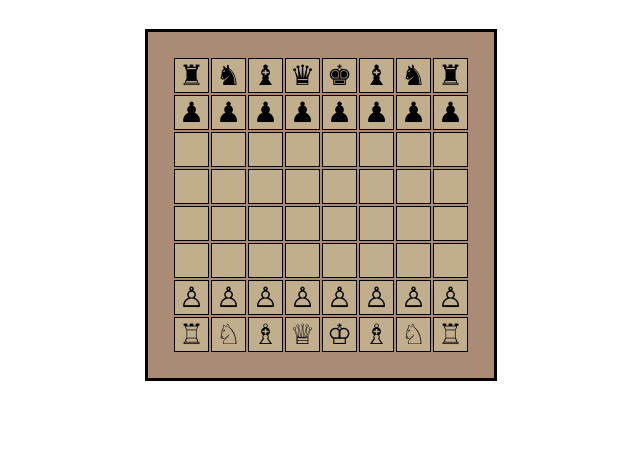
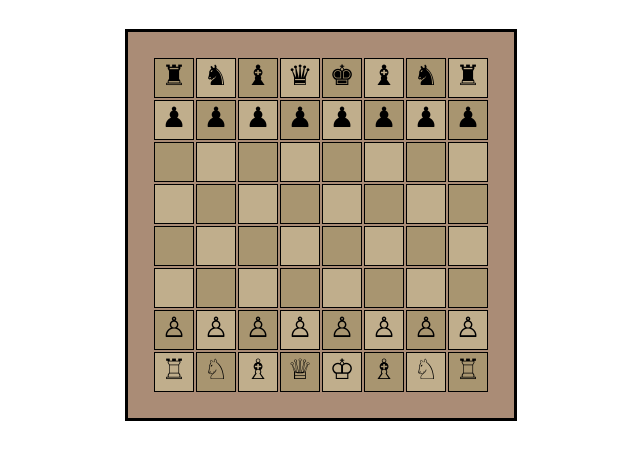
Before and after one commit to danielgiron/chess, a plain HTML site: page index.html in a window 1280 px wide. Shown: the part 90-550 px from the top of the page, without its empty margins (319-959 px from the left). Drawn offline with Linux system fonts and the light colour scheme.

Commit message:
Cells Iabeled with Unique IDs

```diff
--- a/script.js
+++ b/script.js
@@ -13,56 +13,73 @@ for (let i = 0; i < 8; i++) {
   board.push(row);
 }
 
+//create all 64 cell divs to make up the board and add "cell" to their classlist
+let letters = ["a", "b", "c", "d", "e", "f", "g", "h"];
+let alpha = 0; //index variable of letters[]
+let numbers = [1, 2, 3, 4, 5, 6, 7, 8];
+let num = 0; //index variable of numbers[]
+
+let cellFlip = true; //used to create alternating cells classed as "even" or not
 board.forEach((row) => {
   row.forEach((cell) => {
     const newBlock = document.createElement("div");
-    newBlock.classList.add("gridBlock");
-    //console.log(cell);
-    newBlock.id = cell;
+    newBlock.classList.add("cell");
+    if (cellFlip) {
+      newBlock.classList.add("even");
+    }
+    cellFlip = !cellFlip;
+    cellId = "" + letters[alpha] + numbers[num];
+    newBlock.id = cellId;
     boardContainer.appendChild(newBlock);
+
+    num = num + 1;
   });
   const br = document.createElement("br");
   boardContainer.appendChild(br);
+  cellFlip = !cellFlip;
+  num = 0;
+  alpha = alpha + 1;
 });
 
+//dictionary containing all pieces and their starting cells as key value pairs
 let pieces = {
-  blackTower1: "00",
-  blackTower2: "07",
-  blackHorse1: "01",
-  blackHorse2: "06",
-  blackBishop1: "02",
-  blackBishop2: "05",
-  blackKing: "04",
-  blackQueen: "03",
-  blackPawn1: "10",
-  blackPawn2: "11",
-  blackPawn3: "12",
-  blackPawn4: "13",
-  blackPawn5: "14",
-  blackPawn6: "15",
-  blackPawn7: "16",
-  blackPawn8: "17",
-  whiteTower1: "70",
-  whiteTower2: "77",
-  whiteHorse1: "71",
-  whiteHorse2: "76",
-  whiteBishop1: "72",
-  whiteBishop2: "75",
-  whiteKing: "74",
-  whiteQueen: "73",
-  whitePawn1: "60",
-  whitePawn2: "61",
-  whitePawn3: "62",
-  whitePawn4: "63",
-  whitePawn5: "64",
-  whitePawn6: "65",
-  whitePawn7: "66",
-  whitePawn8: "67",
+  blackTower1: "a1",
+  blackTower2: "a8",
+  blackKnight1: "a2",
+  blackKnight2: "a7",
+  blackBishop1: "a3",
+  blackBishop2: "a6",
+  blackKing: "a5",
+  blackQueen: "a4",
+  blackPawn1: "b1",
+  blackPawn2: "b2",
+  blackPawn3: "b3",
+  blackPawn4: "b4",
+  blackPawn5: "b5",
+  blackPawn6: "b6",
+  blackPawn7: "b7",
+  blackPawn8: "b8",
+  whiteTower1: "h1",
+  whiteTower2: "h8",
+  whiteHorse1: "h2",
+  whiteHorse2: "h7",
+  whiteBishop1: "h3",
+  whiteBishop2: "h6",
+  whiteKing: "h5",
+  whiteQueen: "h4",
+  whitePawn1: "g1",
+  whitePawn2: "g2",
+  whitePawn3: "g3",
+  whitePawn4: "g4",
+  whitePawn5: "g5",
+  whitePawn6: "g6",
+  whitePawn7: "g7",
+  whitePawn8: "g8",
 };
 
+//places all pieces in their initial cells
 function setup() {
   for (const [key, value] of Object.entries(pieces)) {
-    console.log(key, value);
     let cell = document.getElementById(value);
     switch (key) {
       /////////// BLACK PIECES
@@ -70,8 +87,8 @@ function setup() {
       case "blackTower2":
         cell.innerText = "♜";
         break;
-      case "blackHorse1":
-      case "blackHorse2":
+      case "blackKnight1":
+      case "blackKnight2":
         cell.innerText = "♞";
         break;
       case "blackBishop1":
@@ -133,16 +150,35 @@ setup();
 ////end of inititializing board
 
 //to select cell in boardContainer
-boardContainer.onclick = (e) => {
-  console.log(e.target.id); // get the element by id
-  var cell = document.getElementById(e.target.id);
+
+var cellStack = [];
+boardContainer.addEventListener("click", moveFunc);
+
+function moveFunc(event, cellStack) {
   try {
-    if (cell.innerText === "") {
-      cell.innerText = "♕";
-    } else {
-      cell.innerText = "";
+    var cell = event.target;
+    console.log(cell.id);
+    if (!cell.innerText === "") {
+      cellStack.push(cell);
+      console.log(cellStack);
     }
-  } catch {
-    //not a cell
-  }
-};
+  } catch {}
+  console.log(cellStack);
+}
+
+if (!cellStack.length === 1) {
+  let cell1 = cellStack[0];
+  let cell2 = cellStack[1];
+  let tempCellVal = cell2.innerText;
+
+  cell2.innerText = cell1.innerText;
+  cell1.innerText = tempCellVal;
+}
+
+// boardContainer.onclick = (e) => {
+//   console.log(e.target.id); // get the element by id
+//   //   var firstCell = document.getElementById(e.target.id);
+//   //   let firstVal = firstCell.innerText;
+//   //   document.title = e.target.id;
+//   //   console.log(firstVal);
+// };
--- a/style.css
+++ b/style.css
@@ -18,18 +18,27 @@ h1 {
   padding: 25px;
 }
 
-.gridBlock {
-  --size: 35px;
+.cell {
+  --size: 40px;
+  position: relative;
   font-size: 1.75rem;
   display: inline-block;
   box-sizing: border-box;
   text-align: center;
   vertical-align: middle;
+  background-color: rgb(192, 174, 140);
   border: 1px solid black;
-  background-color: rgb(192, 174, 140);
   height: var(--size);
   width: var(--size);
   margin: 1px 1px;
   cursor: pointer;
   overflow: hidden;
 }
+
+.even {
+  background-color: rgb(168, 149, 112);
+}
+
+.selected {
+  background: rgb(230, 203, 154);
+}
```
